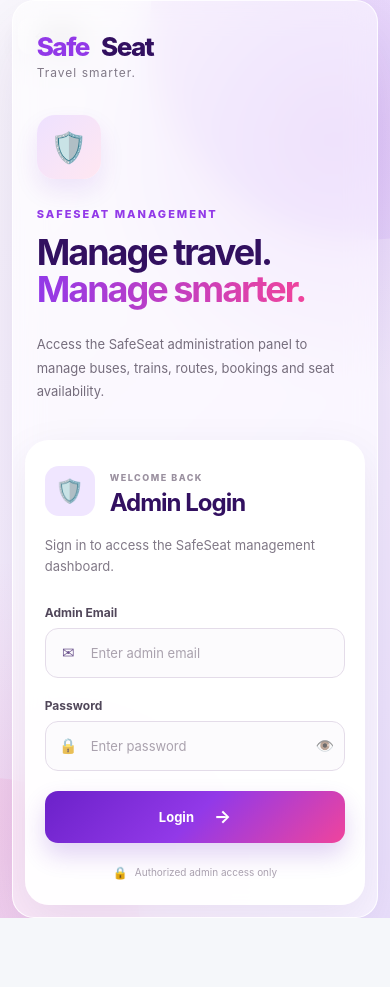
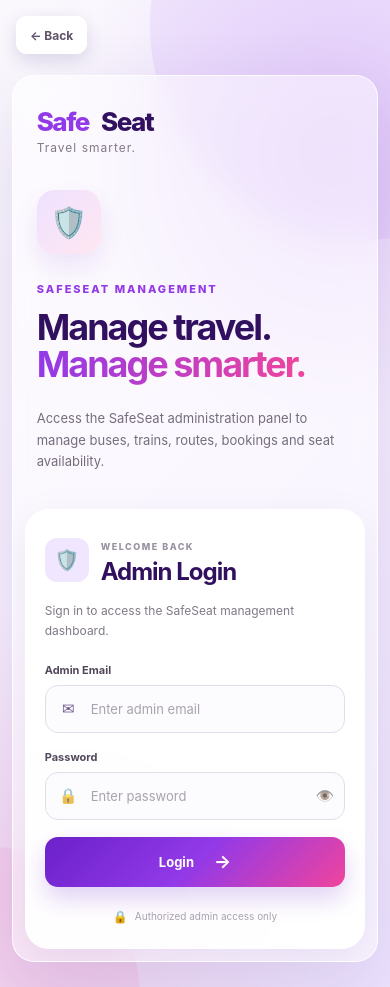
Before and after one commit to Swathireddy-03/SafeSeat, a React (Vite) app: page /admin-login in a window 390 px wide. Before the commit the page ends 918 px from the top, so only its background shows below. Built offline with nearby package versions, Linux system fonts and the light colour scheme.

Commit message:
Fix admin login mobile back button

```diff
--- a/src/pages/AdminLogin.css
+++ b/src/pages/AdminLogin.css
@@ -1,12 +1,18 @@
 * {
   box-sizing: border-box;
 }
+
+/* =====================================================
+   MAIN PAGE
+===================================================== */
 
 .admin-login-page {
   min-height: 100vh;
   width: 100%;
   position: relative;
+
   overflow: hidden;
+
   display: flex;
   align-items: center;
   justify-content: center;
@@ -34,7 +40,7 @@
 
 
 /* =====================================================
-   BACKGROUND
+   BACKGROUND CIRCLES
 ===================================================== */
 
 .admin-bg-circle {
@@ -46,16 +52,20 @@
 .admin-circle-one {
   width: 430px;
   height: 430px;
+
   right: -190px;
   top: -190px;
+
   background: rgba(146, 57, 232, 0.08);
 }
 
 .admin-circle-two {
   width: 300px;
   height: 300px;
+
   left: -160px;
   bottom: -160px;
+
   background: rgba(240, 68, 156, 0.08);
 }
 
@@ -66,14 +76,20 @@
 
 .admin-back-button {
   position: absolute;
+
   top: 30px;
   left: 35px;
 
+  z-index: 20;
+
   border: none;
+
   background: rgba(255, 255, 255, 0.7);
+
   color: #5f5269;
 
   padding: 10px 16px;
+
   border-radius: 12px;
 
   font-size: 13px;
@@ -81,29 +97,34 @@
 
   cursor: pointer;
 
-  box-shadow: 0 8px 20px rgba(50, 16, 96, 0.06);
+  box-shadow:
+    0 8px 20px rgba(50, 16, 96, 0.06);
 
   transition: 0.3s ease;
 }
 
 .admin-back-button:hover {
   transform: translateX(-3px);
+
   background: white;
 }
 
 
 /* =====================================================
-   CONTAINER
+   MAIN CONTAINER
 ===================================================== */
 
 .admin-login-container {
   width: min(1050px, 92%);
+
   min-height: 620px;
 
   display: grid;
+
   grid-template-columns: 1fr 0.85fr;
 
   background: rgba(255, 255, 255, 0.48);
+
   backdrop-filter: blur(15px);
 
   border: 1px solid rgba(255, 255, 255, 0.8);
@@ -116,23 +137,27 @@
   overflow: hidden;
 
   position: relative;
+
   z-index: 2;
 }
 
 
 /* =====================================================
-   LEFT INFO
+   LEFT INFORMATION SECTION
 ===================================================== */
 
 .admin-login-info {
   padding: 45px;
+
   display: flex;
   flex-direction: column;
 }
 
 .admin-brand {
   font-size: 30px;
+
   font-weight: 800;
+
   letter-spacing: -1.5px;
 }
 
@@ -144,12 +169,15 @@
   margin: 3px 0 0;
 
   color: #817987;
+
   font-size: 12px;
+
   letter-spacing: 1px;
 }
 
 .admin-info-content {
   margin: auto 0;
+
   max-width: 460px;
 }
 
@@ -158,12 +186,14 @@
   height: 64px;
 
   display: flex;
+
   align-items: center;
   justify-content: center;
 
   border-radius: 18px;
 
-  background: linear-gradient(
+  background:
+    linear-gradient(
       135deg,
       #eee1ff,
       #ffe7f1
@@ -181,6 +211,7 @@
   color: #9239e8;
 
   font-size: 11px;
+
   font-weight: 800;
 
   letter-spacing: 2px;
@@ -201,13 +232,15 @@
 }
 
 .admin-info-content h1 span {
-  background: linear-gradient(
+  background:
+    linear-gradient(
       90deg,
       #9239e8,
       #f0449c
     );
 
   -webkit-background-clip: text;
+
   background-clip: text;
 
   color: transparent;
@@ -243,7 +276,9 @@
     0 15px 45px rgba(50, 16, 96, 0.08);
 
   display: flex;
+
   flex-direction: column;
+
   justify-content: center;
 }
 
@@ -254,7 +289,9 @@
 
 .admin-card-header {
   display: flex;
+
   align-items: center;
+
   gap: 15px;
 }
 
@@ -265,6 +302,7 @@
   border-radius: 14px;
 
   display: flex;
+
   align-items: center;
   justify-content: center;
 
@@ -277,6 +315,7 @@
   color: #9a909f;
 
   font-size: 9px;
+
   font-weight: 800;
 
   letter-spacing: 1.5px;
@@ -327,6 +366,7 @@
   height: 50px;
 
   display: flex;
+
   align-items: center;
 
   border: 1px solid #e4dce9;
@@ -349,7 +389,9 @@
   width: 45px;
 
   display: flex;
+
   align-items: center;
+
   justify-content: center;
 
   font-size: 15px;
@@ -360,9 +402,12 @@
 .admin-input-wrapper input {
   flex: 1;
 
+  min-width: 0;
+
   height: 100%;
 
   border: none;
+
   outline: none;
 
   background: transparent;
@@ -388,6 +433,8 @@
   font-size: 15px;
 
   opacity: 0.65;
+
+  flex-shrink: 0;
 }
 
 
@@ -440,7 +487,9 @@
   cursor: pointer;
 
   display: flex;
+
   align-items: center;
+
   justify-content: center;
 
   gap: 20px;
@@ -470,14 +519,16 @@
 
 
 /* =====================================================
-   SECURITY
+   SECURITY MESSAGE
 ===================================================== */
 
 .admin-security {
   margin-top: 22px;
 
   display: flex;
+
   align-items: center;
+
   justify-content: center;
 
   gap: 7px;
@@ -497,12 +548,14 @@
 
 
 /* =====================================================
-   RESPONSIVE
+   TABLET
 ===================================================== */
 
 @media (max-width: 850px) {
+
   .admin-login-container {
     grid-template-columns: 1fr;
+
     max-width: 520px;
   }
 
@@ -523,16 +576,98 @@
   }
 }
 
+
+/* =====================================================
+   MOBILE
+===================================================== */
+
 @media (max-width: 500px) {
+
+  /*
+    Give the Back button its own space at the top.
+    This prevents the login card from covering it.
+  */
+
+  .admin-login-page {
+    min-height: 100vh;
+
+    padding: 75px 0 25px;
+
+    align-items: flex-start;
+
+    overflow-y: auto;
+    overflow-x: hidden;
+  }
+
+
+  /* ---------------------------------------------------
+     MOBILE BACK BUTTON
+  --------------------------------------------------- */
+
   .admin-back-button {
-    top: 18px;
-    left: 18px;
+    position: fixed;
+
+    top: 16px;
+    left: 16px;
+
+    z-index: 9999;
+
+    display: flex;
+
+    align-items: center;
+    justify-content: center;
+
+    min-height: 38px;
+
+    padding: 9px 14px;
+
+    border-radius: 11px;
+
+    background: rgba(255, 255, 255, 0.96);
+
+    color: #5f5269;
+
+    font-size: 12px;
+
+    font-weight: 700;
+
+    box-shadow:
+      0 6px 18px rgba(50, 16, 96, 0.14);
+
+    -webkit-tap-highlight-color: transparent;
   }
+
+  .admin-back-button:hover {
+    transform: none;
+
+    background: rgba(255, 255, 255, 0.96);
+  }
+
+  .admin-back-button:active {
+    transform: scale(0.97);
+
+    background: white;
+  }
+
+
+  /* ---------------------------------------------------
+     LOGIN CONTAINER
+  --------------------------------------------------- */
 
   .admin-login-container {
     width: 94%;
+
+    max-width: 520px;
+
+    margin: 0 auto;
+
     border-radius: 22px;
   }
+
+
+  /* ---------------------------------------------------
+     LEFT INFORMATION
+  --------------------------------------------------- */
 
   .admin-login-info {
     padding: 30px 24px 5px;
@@ -548,19 +683,137 @@
 
   .admin-info-content h1 {
     font-size: 36px;
+
     letter-spacing: -2px;
   }
 
   .admin-info-content > p:last-child {
     font-size: 13px;
+
+    line-height: 1.65;
   }
+
+
+  /* ---------------------------------------------------
+     LOGIN CARD
+  --------------------------------------------------- */
 
   .admin-login-card {
     margin: 12px;
+
     padding: 25px 20px;
+  }
+
+  .admin-card-header {
+    gap: 12px;
+  }
+
+  .admin-card-icon {
+    width: 44px;
+    height: 44px;
+
+    border-radius: 12px;
+
+    font-size: 20px;
   }
 
   .admin-card-header h2 {
     font-size: 24px;
   }
+
+  .admin-card-description {
+    font-size: 12px;
+
+    margin: 15px 0 23px;
   }
+
+  .admin-input-group {
+    margin-bottom: 17px;
+  }
+
+  .admin-input-wrapper {
+    height: 48px;
+  }
+
+  .admin-input-group label {
+    font-size: 11px;
+  }
+
+  .admin-login-button {
+    height: 50px;
+  }
+}
+
+
+/* =====================================================
+   SMALL MOBILE
+===================================================== */
+
+@media (max-width: 380px) {
+
+  .admin-login-page {
+    padding-top: 70px;
+  }
+
+  .admin-back-button {
+    top: 14px;
+
+    left: 14px;
+
+    min-height: 36px;
+
+    padding: 8px 12px;
+
+    font-size: 11px;
+  }
+
+  .admin-login-container {
+    width: 94%;
+
+    border-radius: 20px;
+  }
+
+  .admin-login-info {
+    padding: 25px 20px 5px;
+  }
+
+  .admin-brand {
+    font-size: 24px;
+  }
+
+  .admin-info-content {
+    margin-top: 28px;
+  }
+
+  .admin-info-content h1 {
+    font-size: 32px;
+
+    letter-spacing: -1.5px;
+  }
+
+  .admin-info-content > p:last-child {
+    font-size: 12px;
+  }
+
+  .admin-login-card {
+    margin: 10px;
+
+    padding: 22px 17px;
+  }
+
+  .admin-card-header h2 {
+    font-size: 22px;
+  }
+
+  .admin-card-description {
+    font-size: 11px;
+  }
+
+  .admin-input-wrapper {
+    height: 46px;
+  }
+
+  .admin-login-button {
+    height: 48px;
+  }
+}
```
Lines whose indentation alone changed are shown as unchanged.
